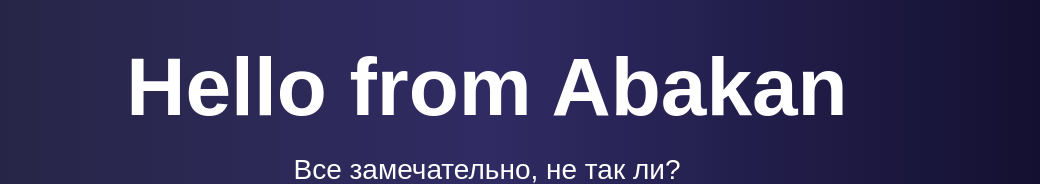
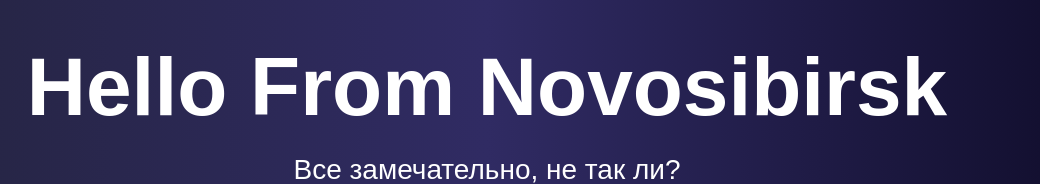
Before and after one commit to coldnsad/gcp-lab, a plain HTML site: page public-html/index.html in a window 1280 px wide. Shown: the top 184 px of the page, without its empty margins (153-1193 px from the left). Drawn offline with Linux system fonts and the light colour scheme.

Commit message:
Some change

```diff
--- a/public-html/index.html
+++ b/public-html/index.html
@@ -90,7 +90,7 @@
 </head>
 <body>
     <div class="container">
-        <h1>Hello from Abakan</h1>
+        <h1>Hello From Novosibirsk</h1>
         <ul class="list">
             <li>Все замечательно, не так ли?</li>
         </ul>
```
